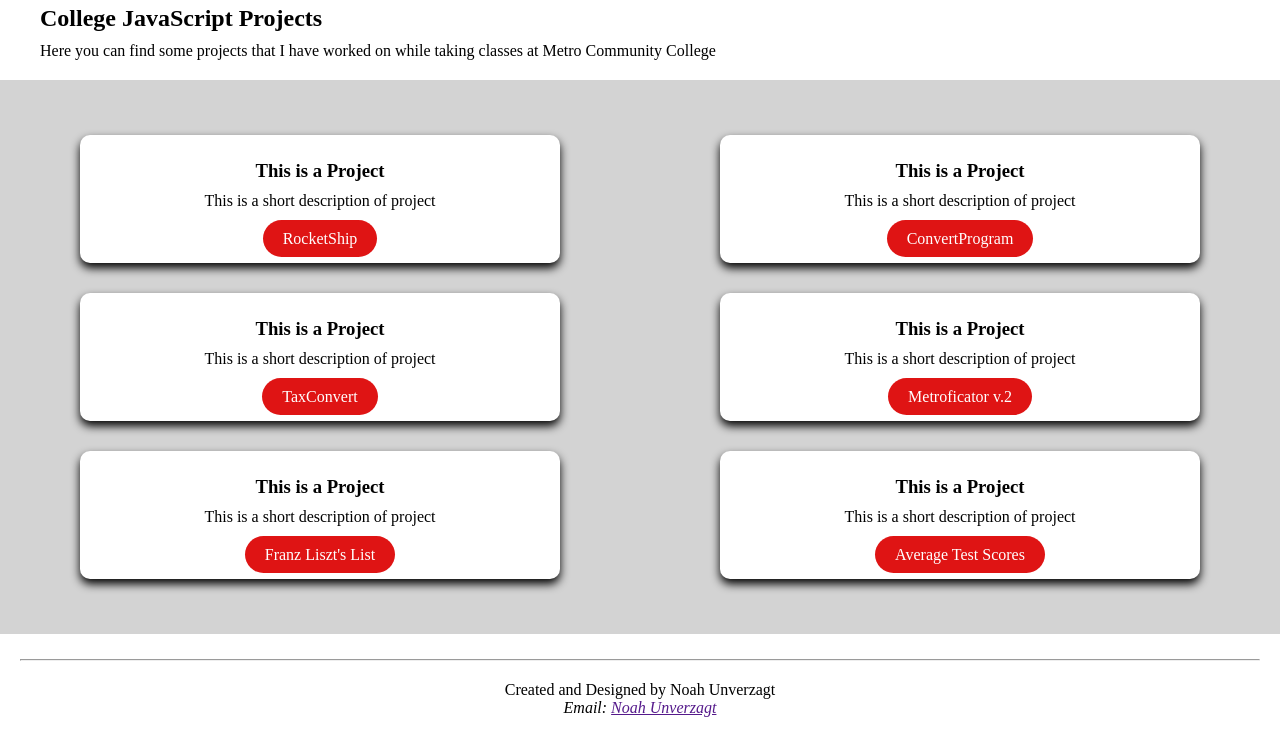
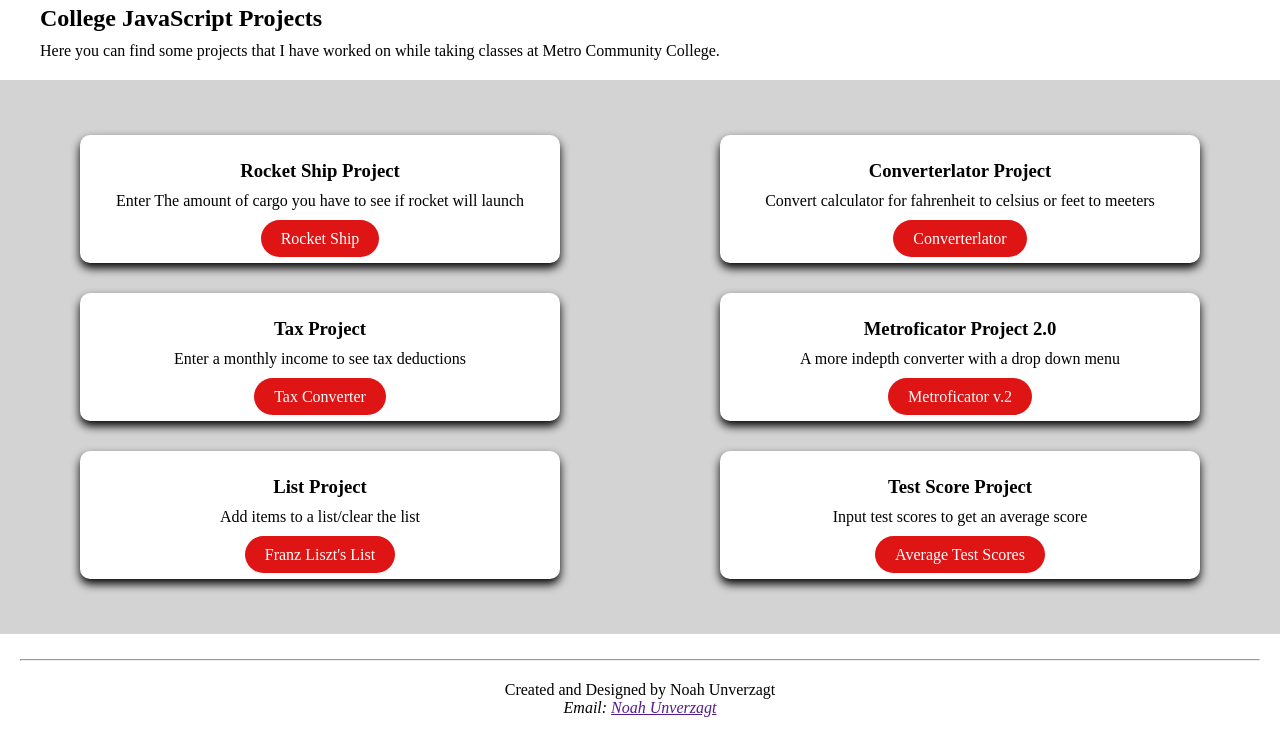
Before and after one commit to ZotNoah/ZotNoah.github.io, a plain HTML site: page projects.html in a window 1280 px wide. Shown: the part 167-909 px from the top of the page. Drawn offline with Linux system fonts and the light colour scheme.

Commit message:
Small button update
minor changes to buttons and updated projects page

```diff
--- a/projects.html
+++ b/projects.html
@@ -22,38 +22,38 @@
         <section>
             <div id="AboutMe">
                 <h2>College JavaScript Projects</h2>
-                <p>Here you can find some projects that I have worked on while taking classes at Metro Community College</p>
+                <p>Here you can find some projects that I have worked on while taking classes at Metro Community College.</p>
             </div>
          </section>
         <section id="Showcase">
             <div class="container">
-                <h3>This is a Project</h3>
-                <p>This is a short description of project</p>
-                <a href="./JavaScriptProjectOne/RocketShip.html" class="projectButton">RocketShip</a>
+                <h3>Rocket Ship Project</h3>
+                <p>Enter The amount of cargo you have to see if rocket will launch</p>
+                <a href="./JavaScriptProjectOne/RocketShip.html" class="projectButton">Rocket Ship</a>
             </div>
             <div class="container">
-                <h3>This is a Project</h3>
-                <p>This is a short description of project</p>
-                <a href="./JavaScriptProjectTwo/convertTemp.html" class="projectButton">ConvertProgram</a>
+                <h3>Converterlator Project</h3>
+                <p>Convert calculator for fahrenheit to celsius or feet to meeters</p>
+                <a href="./JavaScriptProjectTwo/convertTemp.html" class="projectButton">Converterlator</a>
             </div>
             <div class="container">
-                <h3>This is a Project</h3>
-                <p>This is a short description of project</p>
-                <a href="./JavaScriptProjectThree/taxConvert.html" class="projectButton">TaxConvert</a>
+                <h3>Tax Project</h3>
+                <p>Enter a monthly income to see tax deductions</p>
+                <a href="./JavaScriptProjectThree/taxConvert.html" class="projectButton">Tax Converter</a>
             </div>
             <div class="container">
-                <h3>This is a Project</h3>
-                <p>This is a short description of project</p>
+                <h3>Metroficator Project 2.0</h3>
+                <p>A more indepth converter with a drop down menu</p>
                 <a href="./JavaScriptProjectFour/convert2.html" class="projectButton">Metroficator v.2</a>
             </div>
             <div class="container">
-                <h3>This is a Project</h3>
-                <p>This is a short description of project</p>
+                <h3>List Project</h3>
+                <p>Add items to a list/clear the list</p>
                 <a href="./JavaScriptProjectFive/list.html" class="projectButton">Franz Liszt's List</a>
             </div>
             <div class="container">
-                <h3>This is a Project</h3>
-                <p>This is a short description of project</p>
+                <h3>Test Score Project</h3>
+                <p>Input test scores to get an average score</p>
                 <a href="./JavaScriptProjectSix/test_scores.html" class="projectButton">Average Test Scores</a>
             </div>
     </section>
--- a/style.css
+++ b/style.css
@@ -25,6 +25,7 @@ nav{
     top: 0px;
     margin: 0%;
     z-index: 1;
+    text-transform: uppercase;
 }
 
 nav ul{
```
Also changed, not shown: index.html (+6 -4 lines).
